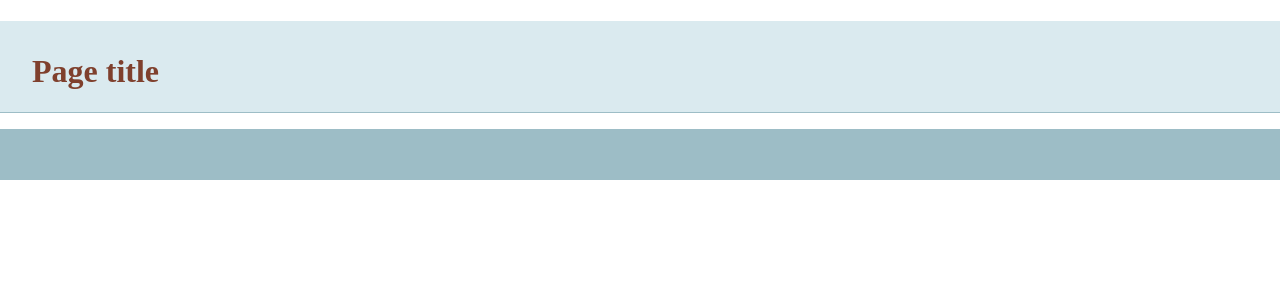
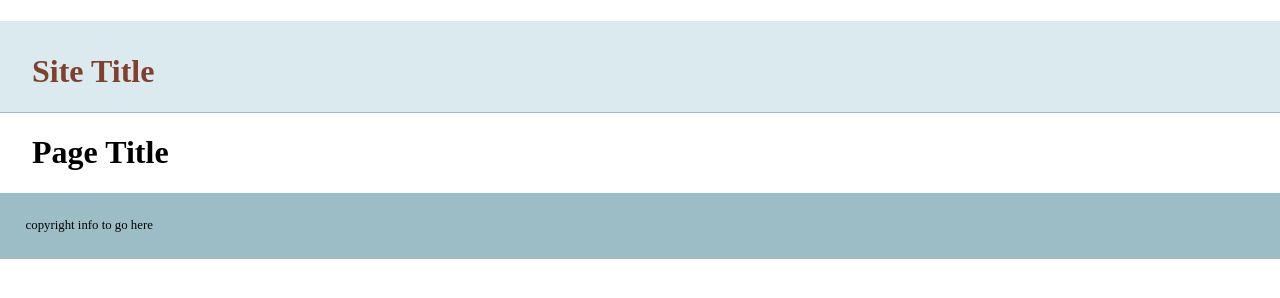
Before and after one commit to XxCottonFuzzxX/git-basics, a plain HTML site: page index.html in a window 1280 px wide. Drawn offline with nearby package versions, Linux system fonts and the light colour scheme.

Commit message:
added more info to template

```diff
--- a/index.html
+++ b/index.html
@@ -14,13 +14,14 @@
     </head>
     <body>
     <header>
-	<h1>Page title</h1>
+	<h1>Site Title</h1>
     </header>
     <nav id="pageNav">
     </nav>
     <main>
+        <h1>Page Title</h1>
     </main>
-    <footer>
+    <footer>copyright info to go here
     </footer>
         <script>
 //use the modernizr load to load up external scripts. This will load the scripts asynchronously, but the order listed matters. Although it will load all scripts in parallel, it will execute them in the order listed
```
